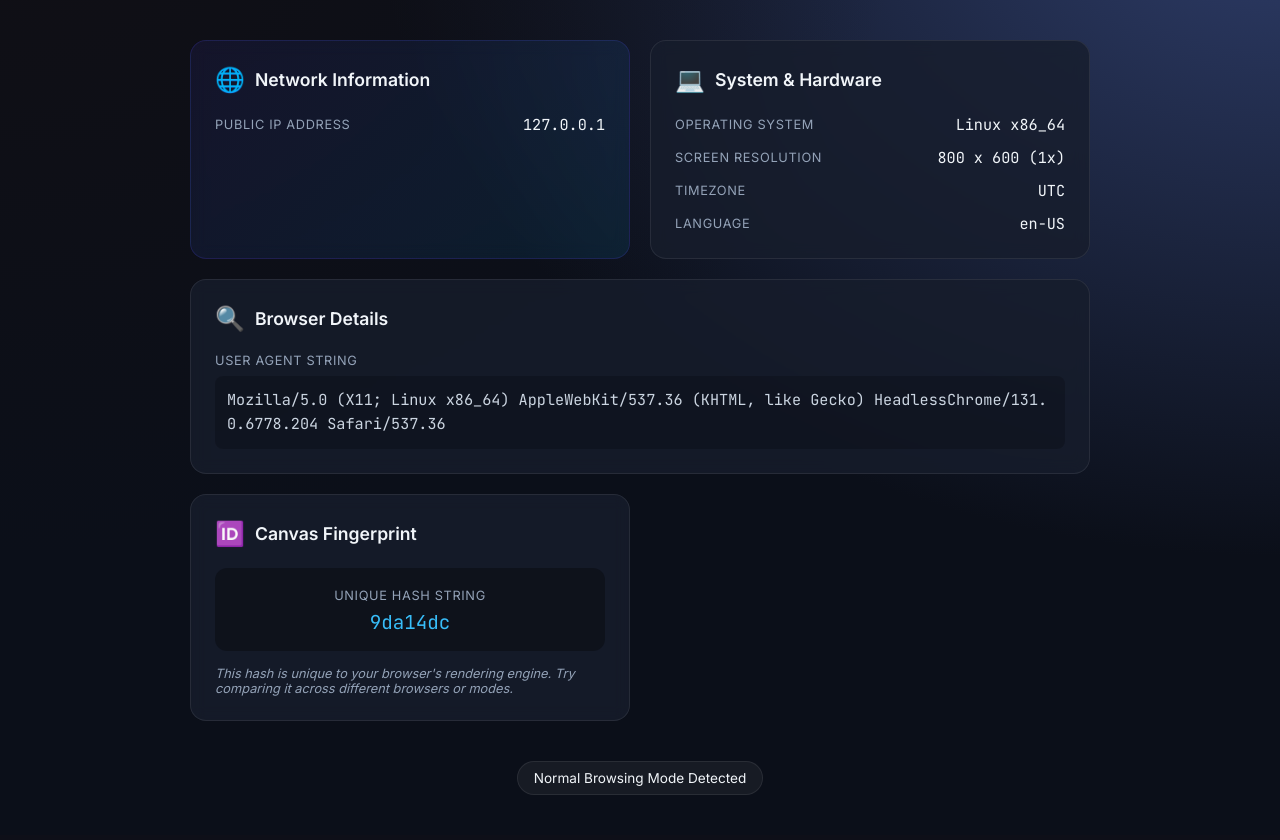
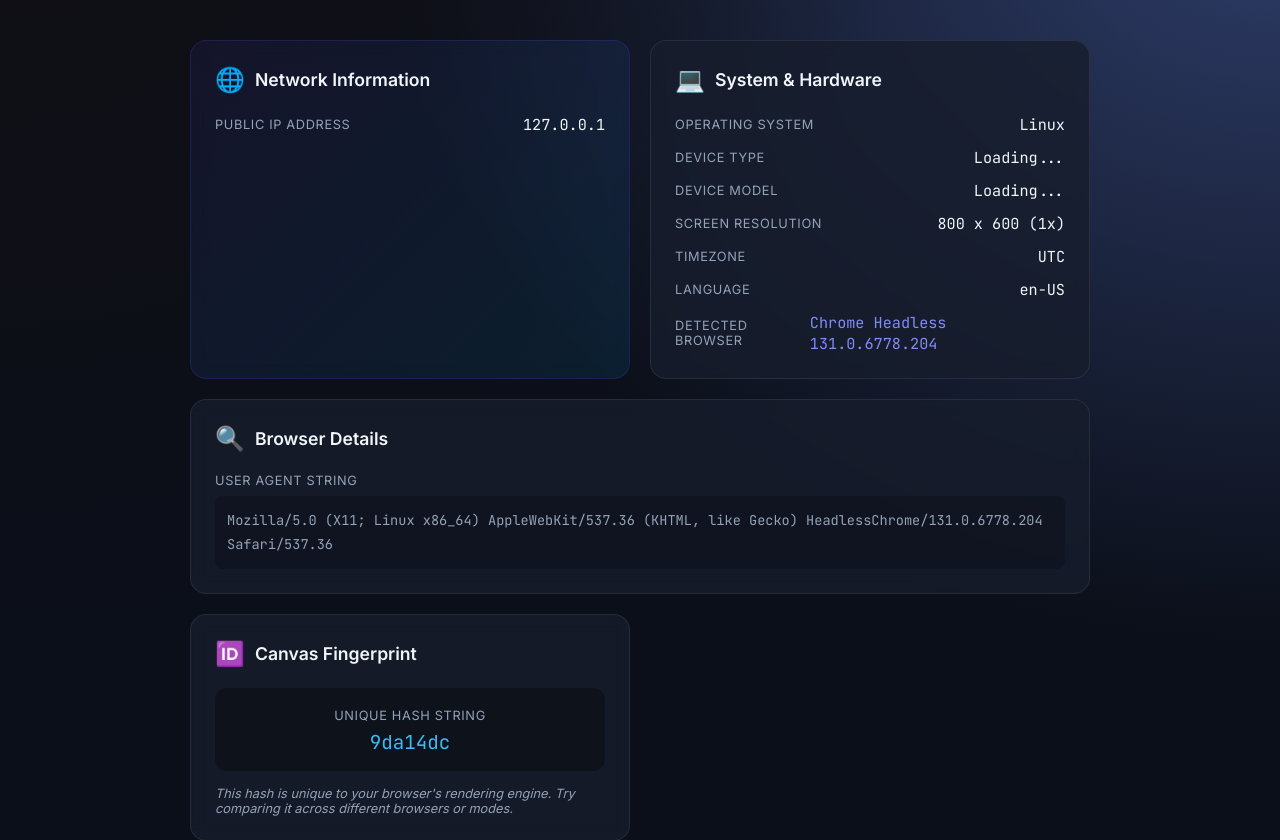
Before and after one commit to vassu-v/exh-vuls, a Flask app: page / in a window 1280 px wide. Shown: the part 117-957 px from the top of the page. Before the commit the page ends 912 px from the top, so only its background shows below. Run offline with Flask 3, Linux system fonts and the light colour scheme; some libraries are stand-ins or nearby versions.

Commit message:
Add files via upload

```diff
--- a/fingerprintool/static/style.css
+++ b/fingerprintool/static/style.css
@@ -41,6 +41,7 @@
     font-size: 2.5rem;
     background: linear-gradient(to right, #818cf8, #38bdf8);
     -webkit-background-clip: text;
+    background-clip: text;
     -webkit-text-fill-color: transparent;
     margin-bottom: 8px;
 }
@@ -131,7 +132,11 @@
     background: rgba(0, 0, 0, 0.2);
     padding: 12px;
     border-radius: 8px;
-    color: #cbd5e1;
+}
+
+.raw-ua {
+    color: var(--text-muted);
+    font-size: 0.85rem;
 }
 
 .hash-box {
--- a/fingerprintool/templates/index.html
+++ b/fingerprintool/templates/index.html
@@ -9,6 +9,7 @@
     <link
         href="https://fonts.googleapis.com/css2?family=JetBrains+Mono:wght@400;700&family=Inter:wght@300;400;600&display=swap"
         rel="stylesheet">
+    <script src="https://cdn.jsdelivr.net/npm/ua-parser-js@1.0.35/dist/ua-parser.min.js"></script>
 </head>
 
 <body>
@@ -41,6 +42,14 @@
                     <div class="data-row">
                         <span class="label">Operating System</span>
                         <span class="value" id="os-info">Loading...</span>
+                    </div>
+                    <div class="data-row">
+                        <span class="label">Device Type</span>
+                        <span class="value" id="device-type">Loading...</span>
+                    </div>
+                    <div class="data-row">
+                        <span class="label">Device Model</span>
+                        <span class="value" id="device-model">Loading...</span>
                     </div>
                     <div class="data-row">
                         <span class="label">Screen Resolution</span>
@@ -93,19 +102,66 @@
     </div>
 
     <script>
-        // Extract Browser Info
-        document.getElementById('os-info').textContent = navigator.platform;
+        const parser = new UAParser();
+        const result = parser.getResult();
+
+        async function getModernInfo() {
+            const osEl = document.getElementById('os-info');
+            const uaEl = document.getElementById('user-agent');
+
+            // 1. Get OS Info (Preferring Client Hints for Windows 11 accuracy)
+            let osDisplay = `${result.os.name} ${result.os.version || ""}`;
+
+            if (navigator.userAgentData) {
+                try {
+                    const uaData = await navigator.userAgentData.getHighEntropyValues(["platformVersion", "architecture"]);
+                    if (navigator.userAgentData.platform === "Windows") {
+                        const version = parseInt(uaData.platformVersion.split('.')[0]);
+                        osDisplay = (version >= 13 ? "Windows 11" : "Windows 10") + ` (${uaData.architecture})`;
+                    }
+                } catch (e) { }
+            }
+            osEl.textContent = osDisplay || navigator.platform;
+
+            // 2. Get Browser Info
+            let browserName = result.browser.name || "Unknown Browser";
+
+            // Brave specific check as it often masks as Chrome in UA
+            if (navigator.brave && await navigator.brave.isBrave()) {
+                browserName = "Brave";
+            }
+
+            // Special check for Arc (which might mask as Chrome)
+            const ua = navigator.userAgent;
+            if (ua.includes("Arc")) {
+                browserName = "Arc";
+            }
+
+            // Add version if available
+            const browserDisplay = result.browser.version ? `${browserName} ${result.browser.version}` : browserName;
+
+            // Update UI
+            uaEl.innerHTML = `<span class="raw-ua">${ua}</span>`;
+
+            const hardwareCard = document.querySelector('.card:nth-child(2) .data-list');
+            const browserRow = document.createElement('div');
+            browserRow.className = 'data-row';
+            browserRow.innerHTML = `<span class="label">Detected Browser</span><span class="value" style="color: #818cf8;">${browserDisplay}</span>`;
+            hardwareCard.appendChild(browserRow);
+        }
+
+        // Standard Info
         document.getElementById('screen-res').textContent = `${window.screen.width} x ${window.screen.height} (${window.devicePixelRatio}x)`;
         document.getElementById('timezone').textContent = Intl.DateTimeFormat().resolvedOptions().timeZone;
         document.getElementById('language').textContent = navigator.language;
-        document.getElementById('user-agent').textContent = navigator.userAgent;
+
+        getModernInfo();
 
         // Canvas Fingerprinting
         function generateFingerprint() {
             const canvas = document.getElementById('fp-canvas');
             const ctx = canvas.getContext('2d');
 
-            // Draw something unique
             ctx.textBaseline = "top";
             ctx.font = "14px 'Arial'";
             ctx.textBaseline = "alphabetic";
@@ -117,7 +173,6 @@
             ctx.fillText("Browser Fingerprint 1.0", 4, 17);
 
             const b64 = canvas.toDataURL();
-            // Simple hash function
             let hash = 0;
             for (let i = 0; i < b64.length; i++) {
                 hash = ((hash << 5) - hash) + b64.charCodeAt(i);
@@ -128,12 +183,11 @@
 
         document.getElementById('fp-hash').textContent = generateFingerprint();
 
-        // Detect Incognito (Heuristic)
         async function checkIncognito() {
             const badge = document.getElementById('incognito-status');
             if ('storage' in navigator && 'estimate' in navigator.storage) {
                 const { quota } = await navigator.storage.estimate();
-                if (quota < 120000000) { // Simple heuristic for Chrome/Edge
+                if (quota < 120000000) {
                     badge.textContent = "Potential Incognito Mode Detected";
                     badge.classList.add('incognito');
                     return;
```
